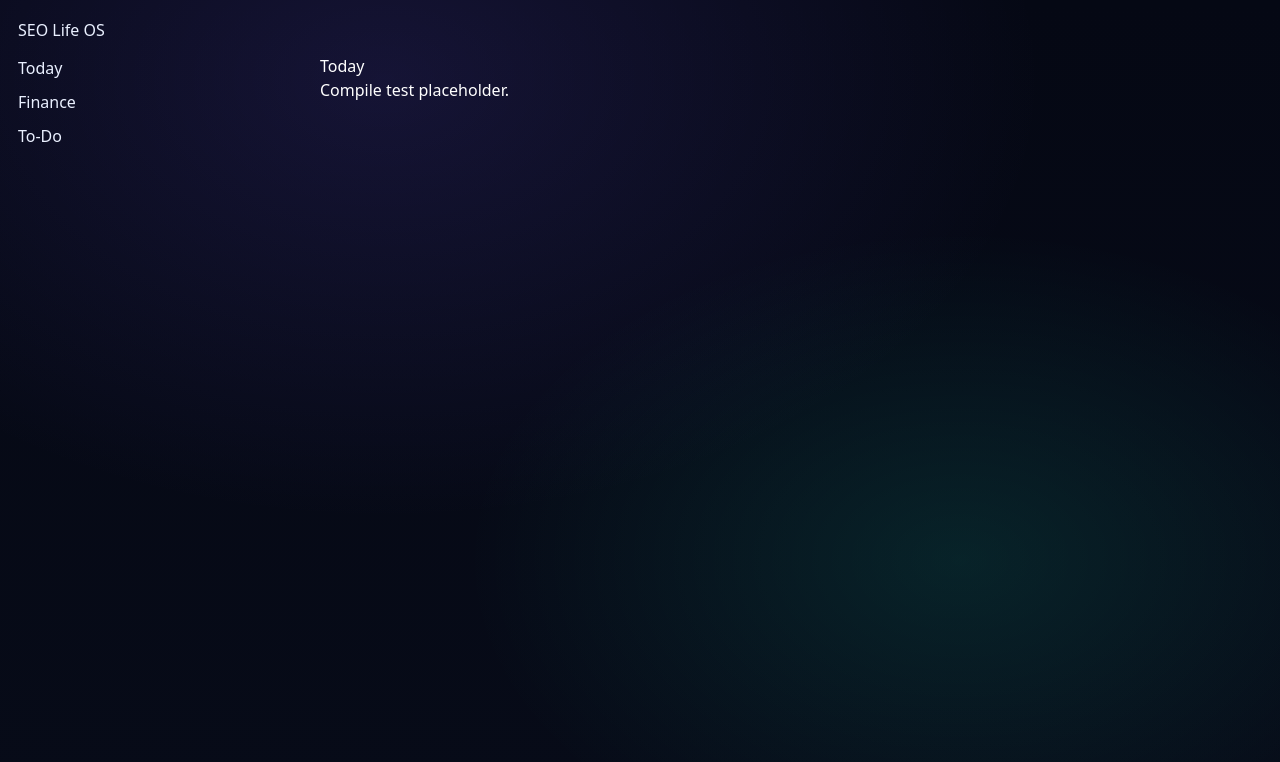
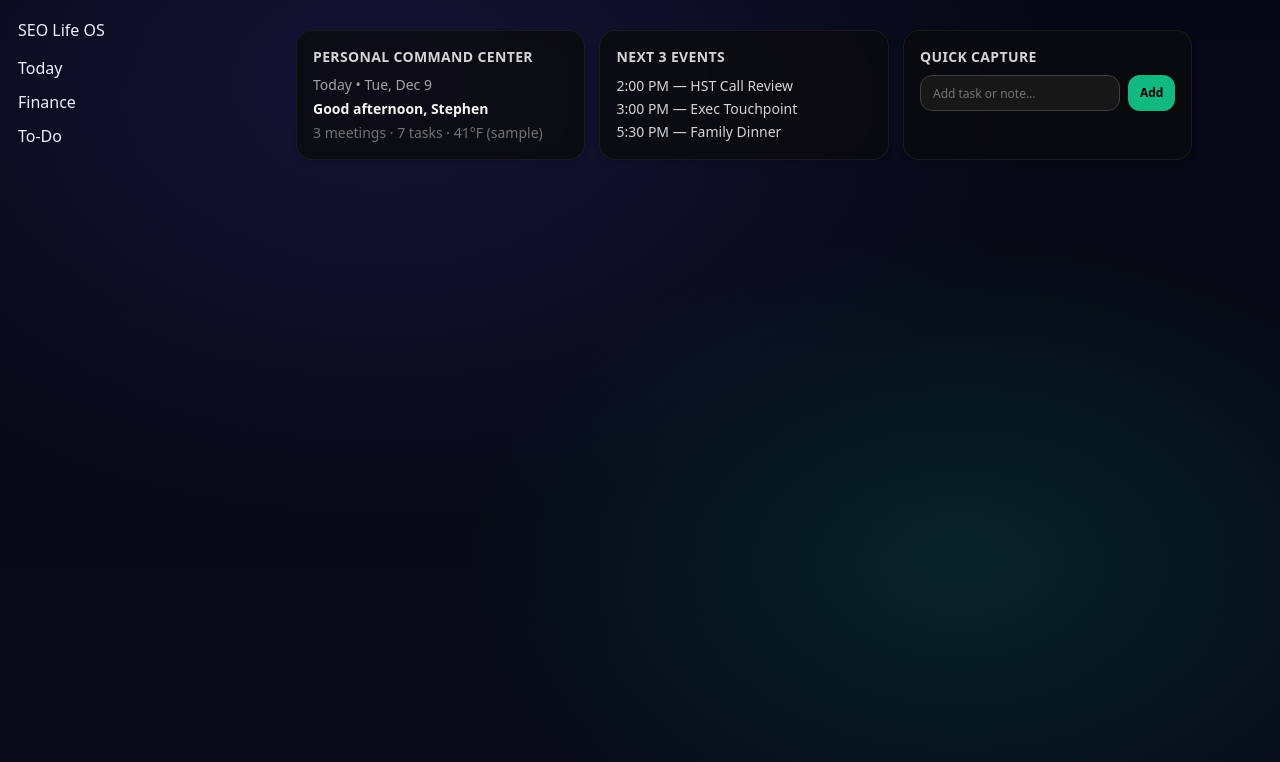
Before and after one commit to soldfield7890/Personal-Dashboard, a Next.js app: page /today in a window 1280 px wide. Shown: the top 762 px of the page. Built offline with nearby package versions, Linux system fonts and the light colour scheme.

Commit message:
Restore Today top row cards

```diff
--- a/app/(dashboard)/today/page.tsx
+++ b/app/(dashboard)/today/page.tsx
@@ -1,10 +1,55 @@
 "use client";
 
+import { Card } from "@/app/components/ui/Card";
+
 export default function TodayPage() {
+  const today = new Date().toLocaleDateString(undefined, {
+    weekday: "short",
+    month: "short",
+    day: "numeric",
+  });
+
   return (
-    <div style={{ padding: 24, color: "white" }}>
-      <h1>Today</h1>
-      <p>Compile test placeholder.</p>
+    <div className="grid gap-4 lg:grid-cols-3">
+      <Card title="Personal Command Center">
+        <div className="flex flex-col gap-1 text-sm">
+          <span className="text-neutral-400">Today • {today}</span>
+          <span className="font-semibold">Good afternoon, Stephen</span>
+          <span className="text-neutral-500">
+            3 meetings · 7 tasks · 41°F (sample)
+          </span>
+        </div>
+      </Card>
+
+      <Card title="Next 3 Events">
+        <div className="text-sm text-neutral-300 leading-relaxed">
+          2:00 PM — HST Call Review
+          <br />
+          3:00 PM — Exec Touchpoint
+          <br />
+          5:30 PM — Family Dinner
+        </div>
+      </Card>
+
+
+      <Card title="Quick Capture">
+        <form
+          className="flex items-center gap-2"
+          onSubmit={(e) => e.preventDefault()}
+        >
+          <input
+            className="h-9 flex-1 rounded-xl border border-neutral-700 bg-neutral-900 px-3 text-xs text-neutral-100 placeholder:text-neutral-500 focus:outline-none focus:ring-1 focus:ring-emerald-500"
+            placeholder="Add task or note…"
+          />
+          <button
+            type="submit"
+            className="h-9 rounded-xl bg-emerald-500 px-3 text-xs font-semibold text-black hover:bg-emerald-400"
+          >
+            Add
+          </button>
+        </form>
+      </Card>
+
     </div>
   );
 }
```
